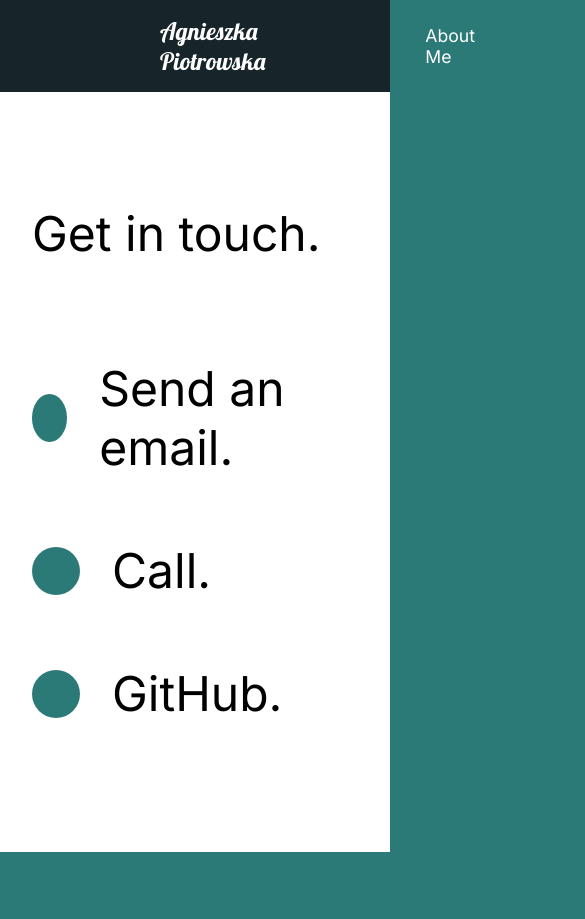
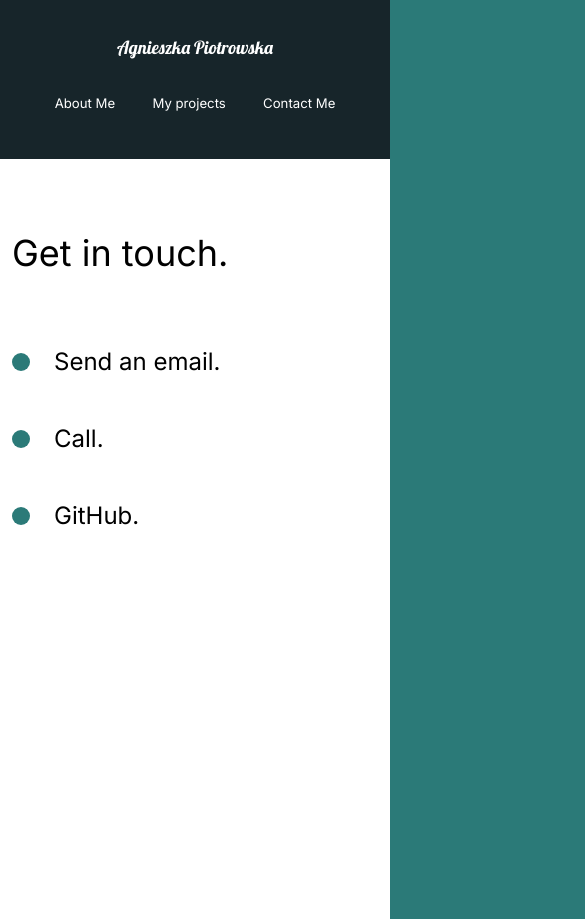
Before and after one commit to AgaPiotrowska/portfolio-app, a React (Create React App) app: page /contact in a window 390 px wide. Shown: the top 919 px of the page, 585 px wide, since content can reach past the window. Before the commit the page ends 852 px from the top, so only its background shows below. Built offline with nearby package versions, Linux system fonts and the light colour scheme.

Commit message:
mobile adjustments added

```diff
--- a/src/components/FaqSection.js
+++ b/src/components/FaqSection.js
@@ -80,7 +80,12 @@ const Faq=styled(About)`
   p{
   padding: 1rem 0rem;
   }
-  }
+
+      @media (max-width: 1300px) {
+        // display: block;
+        // padding: 2rem 2rem;
+        text-align: center;
+    }
 `;
 
 export default FaqSection;
--- a/src/components/GlobalStyle.js
+++ b/src/components/GlobalStyle.js
@@ -6,6 +6,12 @@ const GlobalStyle = createGlobalStyle`
   margin: 0;
   padding: 0;
   box-sizing: border-box;
+  }
+
+  html {
+    @media (max-width: 1500px) {
+        font-size: 75%;
+    }
   }
 
   body {
--- a/src/components/Nav.js
+++ b/src/components/Nav.js
@@ -58,6 +58,24 @@ const StyledNav=styled.nav`
   padding-left: 10rem;
   position: relative;
   }
+
+   @media (max-width: 1300px) {
+       flex-direction: column;
+       padding: 2rem 1rem;
+
+       #logo {
+           display: inline-block;
+           margin: 1rem;
+       }
+
+       ul{
+       padding: 2rem;
+       justify-content: space-around;
+       width: 100%;
+
+       li{
+       padding: 0;
+    }
 `;
 
 export default Nav;
--- a/src/components/SkillsSection.js
+++ b/src/components/SkillsSection.js
@@ -72,18 +72,23 @@ const SkillsSection = () => {
 
 const Skills = styled(About)`
   h2 {
-  padding-bottom: 5rem;
+    padding-bottom: 5rem;
   }
 
   p{
-  width: 70%;
-  padding: 2rem 0rem 4rem 0rem;
+      width: 70%;
+      padding: 2rem 0rem 4rem 0rem;
   }
+
 `;
 
 const Cards=styled.div`
   display: flex;
   flex-wrap: wrap;
+
+  @media (max-width: 1300px) {
+    justify-content: center;
+    }
 `;
 
 const Card=styled.div`
--- a/src/pages/ContactMe.js
+++ b/src/pages/ContactMe.js
@@ -51,9 +51,21 @@ const ContactStyle = styled(motion.div)`
   padding: 5rem 10rem;
   color: #353535;
   min-height: 90vh;
+
   @media (max-width: 1500px) {
     padding: 2rem;
     font-size: 1rem;
+    }
+
+    @media (max-width: 1500px) {
+        padding: 2rem;
+        font-size: 1rem;
+    }
+
+        @media (max-width: 400px) {
+        padding: 1rem;
+        font-size: 0.5rem;
+    }
   }
 `;
 const Title = styled.div`
@@ -71,12 +83,21 @@ const Circle = styled.div`
   width: 3rem;
   height: 3rem;
   background: #2B7A78;
+
+  @media (max-width: 500px) {
+      width: 1.5rem;
+      height: 1.5rem;
+    }
 `;
 const Social = styled(motion.div)`
   display: flex;
   align-items: center;
   h2 {
     margin: 2rem;
+
+  @media (max-width: 500px) {
+    font-size: 2rem;
+    }
   }
 `;
 
--- a/src/pages/MyProjects.js
+++ b/src/pages/MyProjects.js
@@ -94,13 +94,25 @@ const Projects=styled(motion.div)`
   overflow: hidden;
   padding: 5rem 10rem;
 
+  @media (max-width: 1300px) {
+     padding: 2rem 2rem;
+    }
+
   h2{
     padding: 1rem 0rem;
+
+    @media (max-width: 1300px) {
+      font-size: 1.5rem;
+    }
   }
 `;
 
 const Portfolio=styled(motion.div)`
-  padding-bottom: 10rem;
+  padding-bottom: 7rem;
+
+    @media (max-width: 1300px) {
+     padding-bottom: 2rem;
+    }
 
   .line {
       height: 0.5rem;
@@ -110,7 +122,6 @@ const Portfolio=styled(motion.div)`
 
   img {
       width: 100%;
-  height: 70vh;
       object-fit: cover;
   }
 `;
--- a/src/pages/ProjectDetail.js
+++ b/src/pages/ProjectDetail.js
@@ -61,14 +61,13 @@ const HeadLine=styled.div`
 
   h2{
       position:absolute;
-  top: 10%;
+      top: 5%;
       left: 50%;
       transform: translate(-50%, -10%);
   }
 
   img {
       width: 100%;
-  height: 70vh;
       object-fit: cover;
   }
 `;
@@ -76,13 +75,18 @@ const HeadLine=styled.div`
 const ProjectText=styled.div`
   display: flex;
   justify-content: space-around;
-  min-height: 80vh;
+  min-height: 60vh;
   margin: 5rem 10rem;
   align-items: center;
+
+  @media (max-width: 1500px) {
+    display: block;
+    margin: 2rem 2rem;
+  }
 `;
 
 const TextComponentStyle=styled.div`
-  padding: 5rem;
+  padding: 3rem;
 
   h3{
       font-size: 2rem;
@@ -104,13 +108,13 @@ const ImageDisplay=styled.div`
   min-height: 50vh;
   display: flex;
   justify-content: space-around;
-  width: 90%;
+  width: 100%;
   flex-wrap: wrap;
 
   img {
-  width: 400px;
-  height: 50%;
+      width: 600px;
       object-fit: cover;
+      padding: 1rem;
   }
 `;
 
--- a/src/portfolioState.js
+++ b/src/portfolioState.js
@@ -39,7 +39,9 @@ export const PortfolioState = () => {
       title: "MP Action Photo",
       mainImg: mpaction1,
       url: "/portfolio/mpaction-photo",
-      secondaryImg: mpaction2,
+      secondaryImg1: mpaction2,
+      secondaryImg2: forestspa1,
+      secondaryImg3: forestspa2,
       awards: [
         {
           title: "MP Action Photo",
@@ -62,7 +64,9 @@ export const PortfolioState = () => {
       title: "Day Planner",
       mainImg: dayplanner2,
       url: "/portfolio/day-planner",
-      secondaryImg: dayplanner1,
+      secondaryImg1: dayplanner1,
+      secondaryImg2: forestspa1,
+      secondaryImg3: forestspa2,
       awards: [
         {
           title: "Day Planner",
@@ -85,7 +89,9 @@ export const PortfolioState = () => {
       title: "Music Player",
       mainImg: musicplayer1,
       url: "/portfolio/music-player",
-      secondaryImg: musicplayer2,
+      secondaryImg1: musicplayer2,
+      secondaryImg2: forestspa1,
+      secondaryImg3: forestspa2,
       awards: [
         {
           title: "Music Player",
--- a/src/styles.js
+++ b/src/styles.js
@@ -8,6 +8,12 @@ export const About = styled(motion.div)`
     justify-content: space-between;
     padding: 5rem 10rem;
     color: white;
+
+    @media (max-width: 1300px) {
+        display: block;
+        padding: 2rem 2rem;
+        text-align: center;
+    }
 `;
 
 export const Description =styled.div`
@@ -16,7 +22,15 @@ export const Description =styled.div`
     z-index: 2;
 
     h2{
-    font-weight: lighter;
+        font-weight: lighter;
+    }
+
+    @media (max-width: 1300px) {
+        padding: 0;
+
+        button {
+            margin: 2rem 0rem 2rem 0rem;
+            }
     }
 `;
 
@@ -27,7 +41,7 @@ export const Image = styled.div`
 
   img {
   width: 80%;
-  height: 100vh;
+  // height: 100vh;
   object-fit: cover;
   }
 `;
```
Lines whose indentation alone changed are shown as unchanged.
